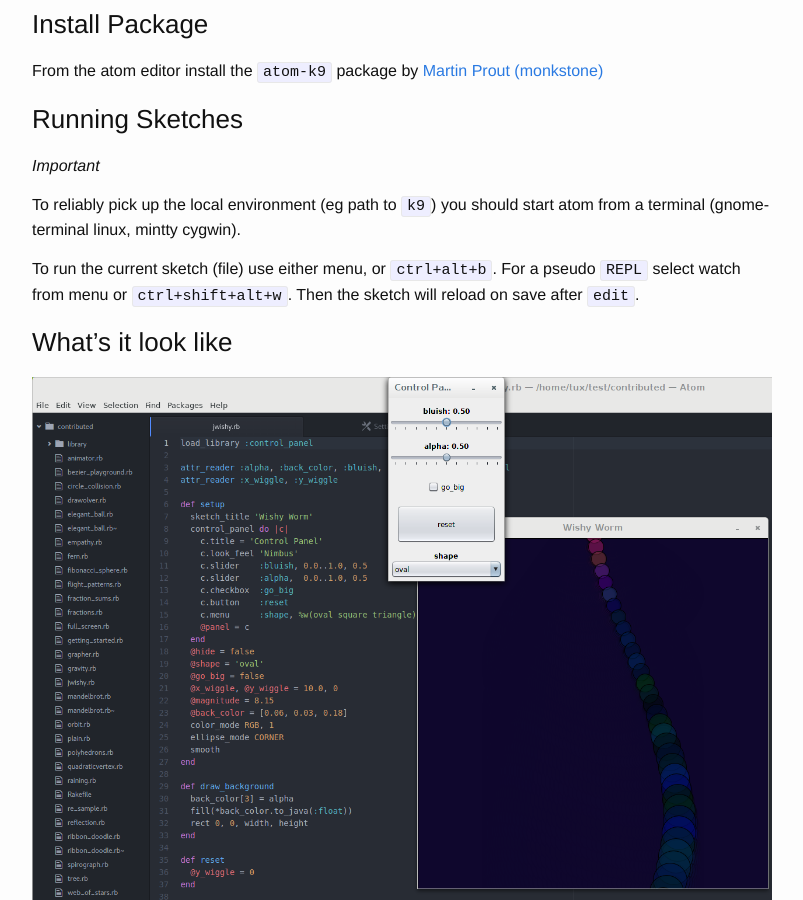
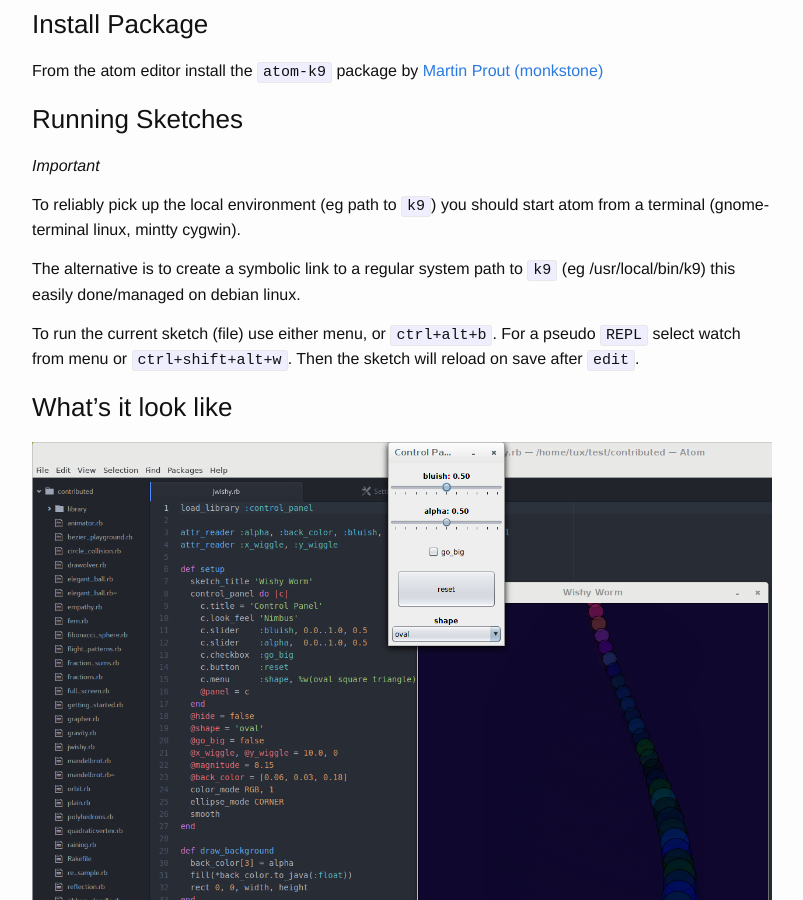
Before and after one commit to ruby-processing/JRubyArt, a Jekyll site: the page built from _posts/2016-08-16-atom.md, in a window 1280 px wide and 900 px high, scrolled down 539 px. Shown: the whole window, without its empty margins (238-1041 px from the left). Built offline with Jekyll 4.4.1, drawn with Linux system fonts in a browser that asks for light colours.

Commit message:
link alternative

```diff
--- a/_posts/2016-08-16-atom.md
+++ b/_posts/2016-08-16-atom.md
@@ -31,6 +31,8 @@
 
 To reliably pick up the local environment (eg path to `k9`) you should start atom from a terminal (gnome-terminal linux, mintty cygwin).
 
+The alternative is to create a symbolic link to a regular system path to `k9` (eg /usr/local/bin/k9) this easily done/managed on debian linux.
+
 To run the current sketch (file) use either menu, or `ctrl+alt+b`.  For a pseudo `REPL` select watch from menu or `ctrl+shift+alt+w`. Then the sketch will reload on save after `edit`.
 
 
```
